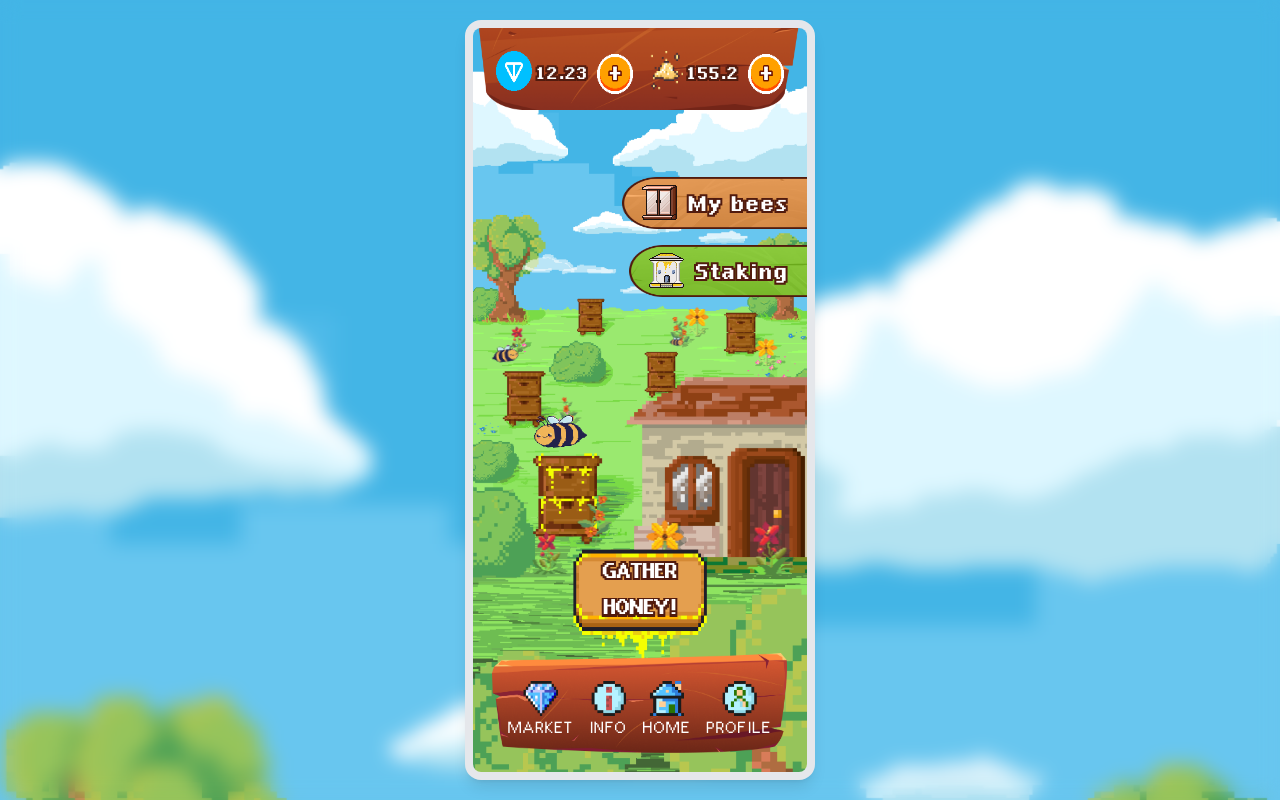
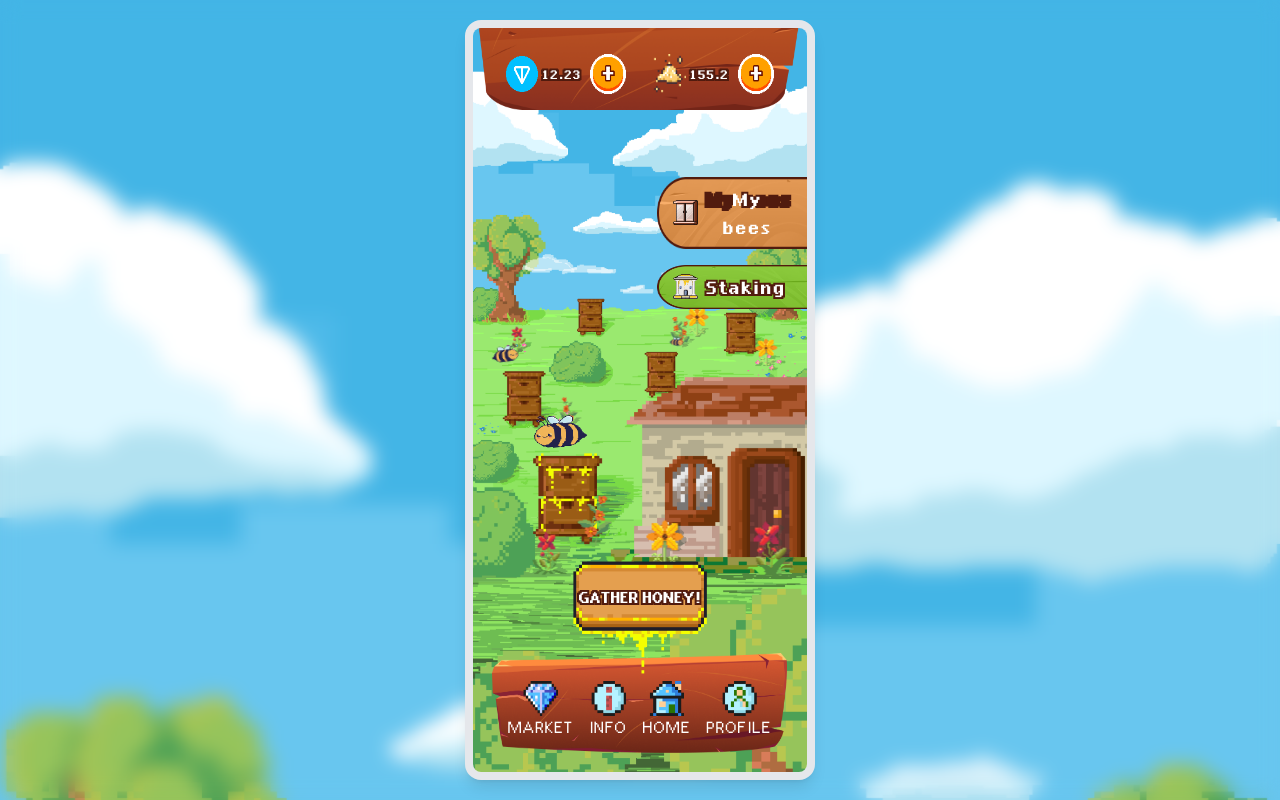
Before and after one commit to EloWeld/Honey-Harvest, a Next.js app: page / in a window 1280 px wide. Built offline with nearby package versions, Linux system fonts and the light colour scheme.

Commit message:
Addedaptive

```diff
--- a/components/MobileInterface.js
+++ b/components/MobileInterface.js
@@ -156,19 +156,19 @@ const MobileInterface = () => {
           onClick={gatherHoney}
           className={`absolute gather-honey-button ${page ? 'hidden' : ''}`}
         >
-          <OutlinedText centered={true} className="neg-letter-spacing" stroke='4px black' text={"Gather honey!"}/>
+          <OutlinedText centered={true} className="text-lg zero-letter-spacing whitespace-nowrap" stroke='4px black' text={"Gather honey!"}/>
         </button>
         <div className='upper-statusbar'>
           <div className='u-nav-item'>
-            <div className='w-10 h-10'>
+            <div className='w-7 h-7 sm:w-9 sm:h-9'>
               <img
-                className='u-nav-icon'
+                className=''
                 src='/images/u_statusbar/ton-icon.png'
                 alt='TON'
               />
             </div>
-            <OutlinedText text={user.balanceTON} />
-            <button className='u-nav-button w-10 h-10'>
+            <OutlinedText className="text-base sm:text-sm" text={user.balanceTON} />
+            <button className='u-nav-button w-8 h-8 sm:w-10 sm:h-10'>
               <img
                 className='mx-0 my-auto'
                 src='/images/u_statusbar/plus-icon.png'
@@ -177,15 +177,15 @@ const MobileInterface = () => {
             </button>
           </div>
           <div className='u-nav-item'>
-            <div className='w-10 h-10'>
+            <div className='w-8 h-8 sm:w-10 sm:h-10'>
               <img
-                className='u-nav-icon'
+                className=''
                 src='/images/icons/koks.png'
                 alt='HONEY'
               />
             </div>
-            <OutlinedText text={user.balanceHoney} />
-            <button className='u-nav-button w-10 h-10'>
+            <OutlinedText className="text-base sm:text-sm" text={user.balanceHoney} />
+            <button className='u-nav-button w-8 h-8 sm:w-10 sm:h-10'>
               <img
                 className='mx-0 my-auto'
                 src='/images/u_statusbar/plus-icon.png'
@@ -194,28 +194,28 @@ const MobileInterface = () => {
             </button>
           </div>
         </div>
-        <div className={`side-panel ${page ? 'hidden' : ''}`}>
+        <div className={`side-panel ${page ? 'hidden' : ''} w-40`}>
           <button
-            className='w-panel-item-brown silly-scale'
+            className='w-panel-item-brown silly-scale w-full'
             onClick={openBeesInventory}
           >
             <img
-              className='w-panel-icon'
+              className='sw-panel-icon sm:w-panel-icon'
               src='/images/icons/cupboard.png'
               alt='My bees'
             />
-            <OutlinedText className='w-panel-span' text={"My bees"}></OutlinedText>
+            <OutlinedText className='text-lg sm:text-xl w-panel-span' text={"My bees"}></OutlinedText>
           </button>
           <button
-            className='w-panel-item-green silly-scale'
+            className='w-panel-item-green silly-scale w-full'
             onClick={openStaking}
           >
             <img
-              className='w-panel-icon'
+              className='sw-panel-icon sm:w-panel-icon'
               src='/images/icons/bank.png'
               alt='Staking'
             />
-            <OutlinedText className='w-panel-span' text={"Staking"}></OutlinedText>
+            <OutlinedText className='text-lg sm:text-xl w-panel-span' text={"Staking"}></OutlinedText>
           </button>
         </div>
         <div className='bottom-navbar'>
--- a/pages/_document.js
+++ b/pages/_document.js
@@ -6,7 +6,7 @@ class MyDocument extends Document {
       <Html>
         <Head>
           <link href="https://fonts.googleapis.com/css2?family=VT323&display=swap" rel="stylesheet" />
-          <meta name="viewport" content="width=532, initial-scale=0.7" />
+          {/* <meta name="viewport" content="width=device, initial-scale=0.7" /> */}
         </Head>
         <body>
           <Main />
--- a/styles/globals.css
+++ b/styles/globals.css
@@ -72,6 +72,10 @@ body {
 
   .neg-letter-spacing {
     letter-spacing: -1px !important;
+    color: currentcolor !important;
+  }
+  .zero-letter-spacing {
+    letter-spacing: 0px !important;
     color: currentcolor !important;
   }
 
@@ -236,6 +240,13 @@ body {
   margin-right: 12px;
   margin-left: 12px;
 }
+.sw-panel-icon {
+  width: 25px;
+  /* Размер иконок */
+  height: 25px;
+  margin-right: 8px;
+  margin-left: 8px;
+}
 
 .w-panel-span {
   font-size: 1.5rem;
@@ -276,6 +287,9 @@ body {
   align-items: center;
   justify-items: center;
   border: none;
+  justify-content: center;
+  justify-items: center;
+  align-items: center;
   /* Убираем границы кнопок */
 
   font-size: 1.2rem;
@@ -404,30 +418,13 @@ body {
   background: url('/images/gather-honey-btn.png') no-repeat center;
   background-size: 100% 100%;
   font-size: 24.32px;
-  height: min(134px,30%);
+  height: min(114px,30%);
   width: min(190px,40%);
-  padding-bottom: 55px;
-  bottom: 12%;
-  z-index: 2;
+  padding-bottom: 13%;
+  bottom: 13%;
+  z-index: 3;
   text-transform: uppercase;
   color: #fff;
-  text-shadow:
-    -3px -3px 0px #000,
-    3px -3px 0px #000,
-    -3px 3px 0px #000,
-    3px 3px 0px #000,
-    0px 3px 0px #000,
-    3px 0px 0px #000,
-    0px -3px 0px #000,
-    -3px 0px 0px #000,
-    -2px -2px 0px #000,
-    2px -2px 0px #000,
-    -2px 2px 0px #000,
-    2px 2px 0px #000,
-    0px 2px 0px #000,
-    2px 0px 0px #000,
-    0px -2px 0px #000,
-    -2px 0px 0px #000;
 }
 
 .gather-honey-button:not(:disabled):hover {
```
